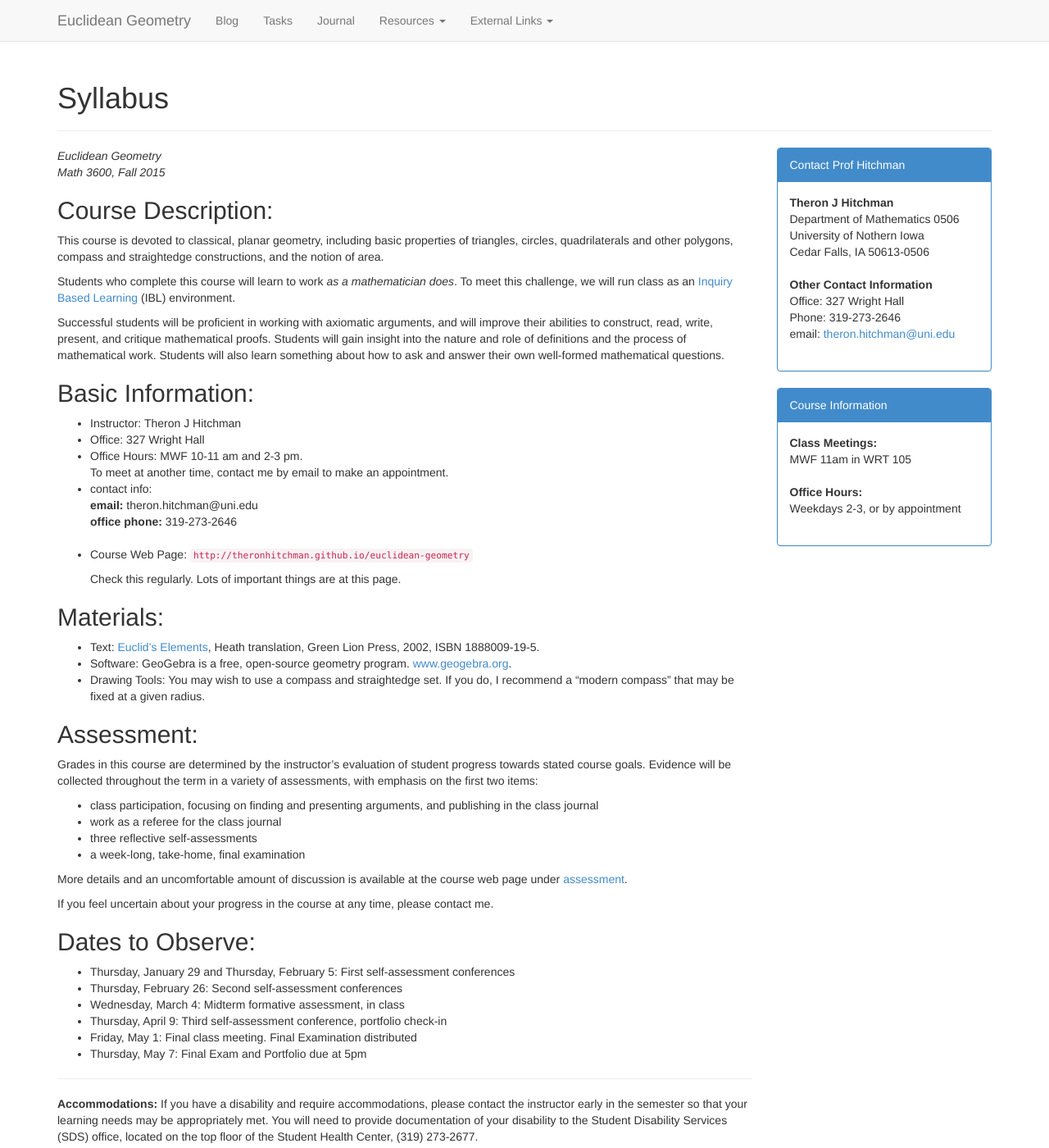
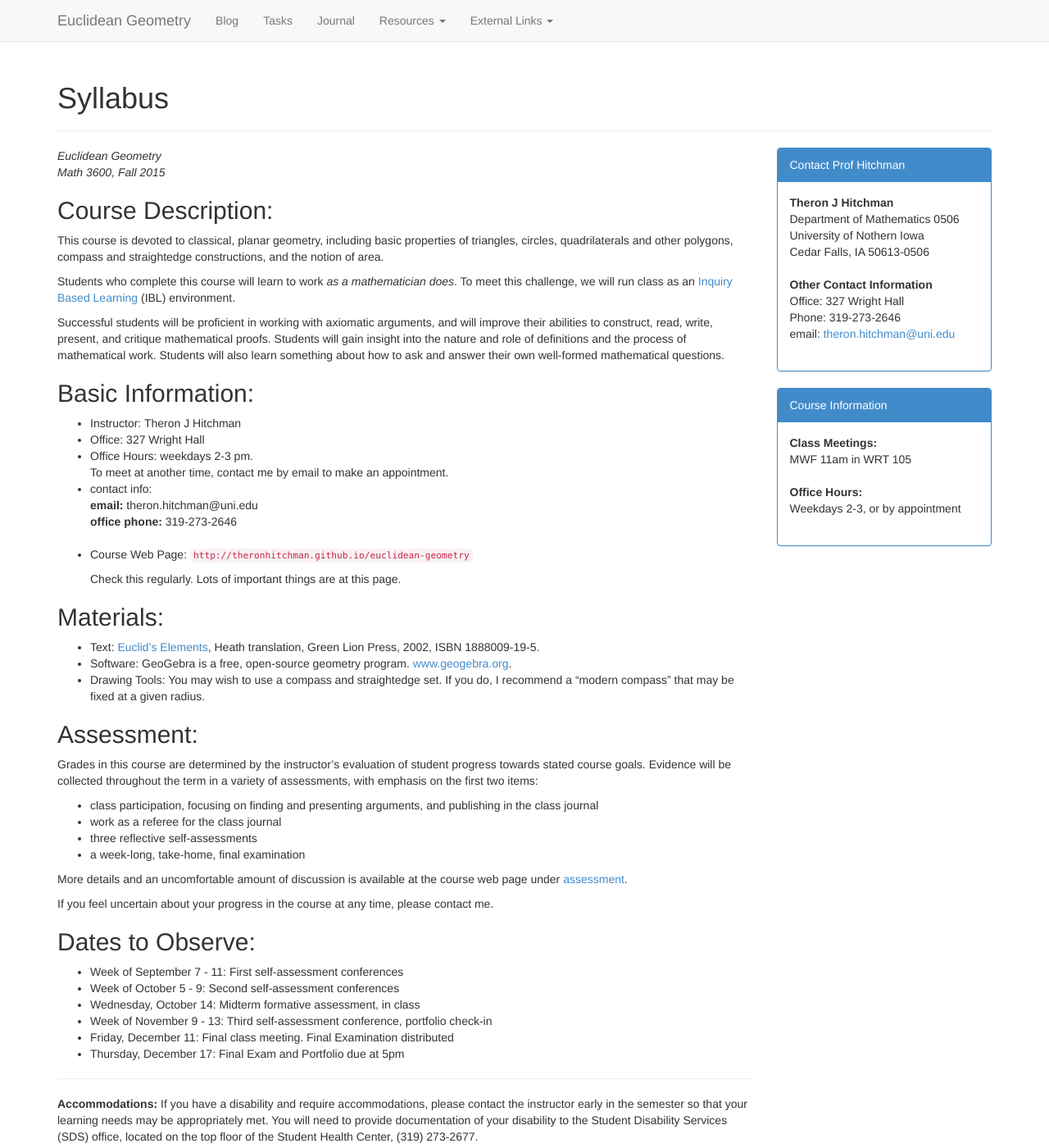
Before and after one commit to theronhitchman/euclidean-geometry, a Jekyll site: the page built from syllabus/index.md, in a window 1280 px wide and 1400 px high. Shown: the whole window at 82% size. Built offline with Jekyll 4.4.1, drawn with Linux system fonts in a browser that asks for light colours; nearby versions of some CDN libraries.

Commit message:
updated dates on syllabus

```diff
--- a/syllabus/index.md
+++ b/syllabus/index.md
@@ -30,7 +30,7 @@ questions.
 
 - Instructor: 		Theron J Hitchman
 - Office: 		327 Wright Hall
-- Office Hours: 	MWF  10-11 am and 2-3 pm.
+- Office Hours: 	weekdays 2-3 pm.
   To meet at another time, contact me by email to make an appointment.
 - contact info:
   <address>
@@ -67,12 +67,12 @@ If you feel uncertain about your progress in the course at any time, please cont
 
 ## Dates to Observe:
 
-- Thursday, January 29 and Thursday, February 5: First self-assessment conferences
-- Thursday, February 26: Second self-assessment conferences
-- Wednesday, March 4: Midterm formative assessment, in class
-- Thursday, April 9: Third self-assessment conference, portfolio check-in
-- Friday, May 1: Final class meeting. Final Examination distributed
-- Thursday, May 7: Final Exam and Portfolio due at 5pm
+- Week of September 7 - 11: First self-assessment conferences
+- Week of October 5 - 9: Second self-assessment conferences
+- Wednesday, October 14: Midterm formative assessment, in class
+- Week of November 9 - 13: Third self-assessment conference, portfolio check-in
+- Friday, December 11: Final class meeting. Final Examination distributed
+- Thursday, December 17: Final Exam and Portfolio due at 5pm
 
 ---
 
```
